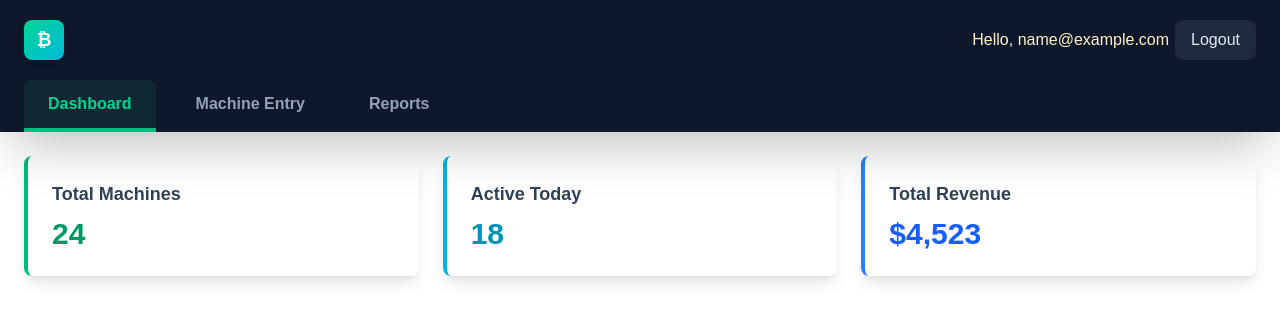
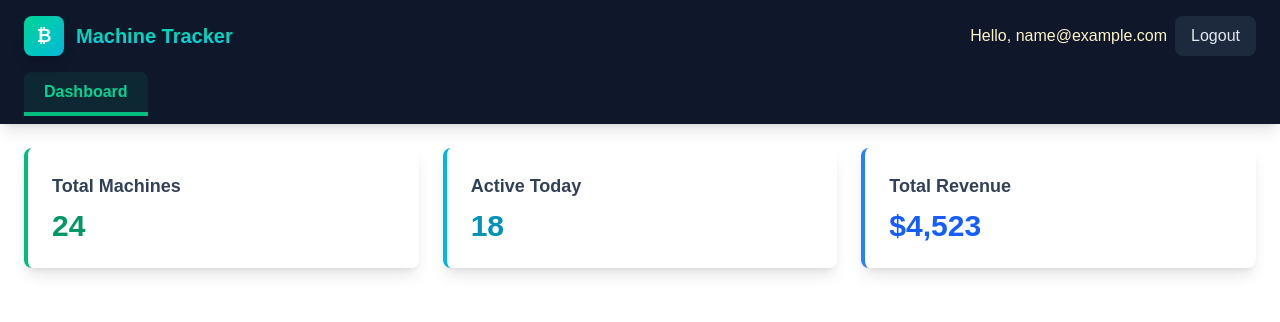
Before and after one commit to sumitsapkota75/cashflow-tracker-frontend, a Next.js app: page / in a window 1280 px wide. Shown: the top 322 px of the page. Built offline with nearby package versions, Linux system fonts and the light colour scheme; sample sign-in values are in the browser's storage.

Commit message:
fix: added loader for auth

```diff
--- a/app/(app)/components/Header.tsx
+++ b/app/(app)/components/Header.tsx
@@ -1,55 +1,86 @@
-"use client"; // Required for hooks like usePathname
+"use client";
 
-import { useAuth } from '@/app/context/AuthContext';
-import Link from 'next/link';
-import { usePathname } from 'next/navigation';
-
-const tabs = [
-  { name: "Dashboard", href: "/" },
-  { name: "Machine Entry", href: "/machines/open" },
-  { name: "Reports", href: "/machines/reports" },
-];
+import { useAuth } from "@/app/context/AuthContext";
+import Link from "next/link";
+import { usePathname, useRouter } from "next/navigation";
 
 export default function Header() {
-  const pathname = usePathname(); // Gets the current URL path
-  const { logout,user } = useAuth();
+  const { user, logout } = useAuth();
+  const pathname = usePathname();
+  const router = useRouter();
   console.log({user})
+
+  // Role-based tabs
+  const tabs = (() => {
+    switch (user?.role) {
+      case "OWNER":
+        return [
+          { name: "Dashboard", href: "/" },
+          { name: "Machine Entry", href: "/machines/open" },
+          { name: "Reports", href: "/machines/reports" },
+          { name: "Day Close", href: "/machines/day-close" },
+          { name: "Business Settings", href: "/business/settings" },
+        ];
+      case "MANAGER":
+        return [
+          { name: "Dashboard", href: "/" },
+          { name: "Machine Entry", href: "/machines/open" },
+          { name: "Reports", href: "/machines/reports" },
+          { name: "Day Close", href: "/machines/day-close" },
+        ];
+      case "EMPLOYEE":
+        return [
+          { name: "Dashboard", href: "/" },
+          { name: "Machine Entry", href: "/machines/open" },
+          { name: "Reports", href: "/machines/reports" },
+        ];
+      default:
+        return [{ name: "Dashboard", href: "/" }];
+    }
+  })();
+
   return (
-    <header className="bg-slate-900 shadow-2xl sticky top-0 z-50">
-      <div className="flex items-center justify-between px-6 py-5 ">
+    <header className="bg-slate-900 shadow-lg sticky top-0 z-50">
+      <div className="flex items-center justify-between px-6 py-4">
+        {/* Logo / Brand */}
         <div className="flex items-center space-x-3">
-          <div className="w-10 h-10 bg-linear-to-br from-emerald-400 to-cyan-500 rounded-lg flex items-center justify-center shadow-lg">
+          <div className="w-10 h-10 bg-gradient-to-br from-emerald-400 to-cyan-500 rounded-lg flex items-center justify-center shadow-lg">
             <span className="text-white font-bold text-lg">₿</span>
           </div>
-          <h1 className="text-xl font-bold bg-linear-to-b from-emerald-400 to-cyan-400 bg-clip-text text-transparent">
-            {user?.businessName}
+          <h1 className="text-xl font-bold text-transparent bg-clip-text bg-gradient-to-b from-emerald-400 to-cyan-400">
+            {user?.businessName || "Machine Tracker"}
           </h1>
         </div>
-        <div className='flex justify-center items-center gap-1.5'>
-          <div className='text-amber-100'>Hello, {user?.email}</div>
-          <Link
-          onClick={logout}
-            href="/login"
+
+        {/* User info + logout */}
+        <div className="flex items-center gap-2">
+          <span className="text-amber-100 text-sm md:text-base">
+            Hello, {user?.email}
+          </span>
+          <button
+            onClick={() => {
+              logout();
+              router.push('/login');
+            }}
             className="px-4 py-2 bg-slate-800 text-slate-200 rounded-lg hover:bg-slate-700 transition"
           >
             Logout
-          </Link>
+          </button>
         </div>
       </div>
 
-      <nav className="flex overflow-x-auto space-x-4 px-4 md:px-6">
+      {/* Scrollable tabs */}
+      <nav className="flex overflow-x-auto space-x-2 px-4 md:px-6 pb-2 scrollbar-thin scrollbar-thumb-slate-700 scrollbar-track-slate-900">
         {tabs.map((tab) => {
-          // Check if current path matches the tab link
           const isActive = pathname === tab.href;
-
           return (
             <Link
               key={tab.name}
               href={tab.href}
-              className={`px-6 py-3 text-sm md:text-base font-semibold transition-all duration-300 shrink-0 border-b-4 ${
+              className={`flex-shrink-0 px-5 py-2 text-sm md:text-base font-semibold border-b-4 transition-all duration-300 ${
                 isActive
-                  ? "bg-emerald-500/10 text-emerald-400 border-emerald-500 rounded-t-lg"
-                  : "text-slate-400 hover:text-slate-200 border-transparent hover:border-slate-600"
+                  ? "text-emerald-400 border-emerald-500 rounded-t-lg bg-emerald-500/10"
+                  : "text-slate-400 border-transparent hover:border-slate-600 hover:text-slate-200"
               }`}
             >
               {tab.name}
--- /dev/null
+++ b/app/(app)/components/Loader.tsx
@@ -0,0 +1,9 @@
+"use client";
+
+export default function Loader() {
+  return (
+    <div className="fixed inset-0 flex items-center justify-center bg-slate-900/50 z-50">
+      <div className="w-16 h-16 border-4 border-blue-600 border-t-transparent border-solid rounded-full animate-spin"></div>
+    </div>
+  );
+}
--- a/app/(app)/layout.tsx
+++ b/app/(app)/layout.tsx
@@ -1,17 +1,20 @@
 "use client"
 import Header from "./components/Header";
-import { AuthProvider } from "../context/AuthContext";
+import { AuthProvider, useAuth } from "../context/AuthContext";
 import "../globals.css";
+import Loader from "./components/Loader";
 
 export default function RootLayout({ children }: { children: React.ReactNode }) {
+  const { loading } = useAuth();
+  if (loading) return <Loader/>
   return (
-    <html lang="en">
+    <AuthProvider>
       <body className="bg-slate-50">
         <Header />
         <div className="flex">
-          <AuthProvider><main className="flex-1 p-4 md:p-6">{children}</main></AuthProvider>
+          <main className="flex-1 p-4 md:p-6">{children}</main>
         </div>
       </body>
-    </html>
+      </AuthProvider>
   );
 }
--- a/app/(app)/machines/reports/page.tsx
+++ b/app/(app)/machines/reports/page.tsx
@@ -1,6 +1,6 @@
 "use client";
 
-import { AuthGuard } from "@/app/(auth)/authGuard";
+import { AuthGuard } from "@/app/context/authGuard";
 import { useState, useMemo } from "react";
 
 type Entry = {
--- a/app/(app)/page.tsx
+++ b/app/(app)/page.tsx
@@ -1,4 +1,4 @@
-import { AuthGuard } from "../(auth)/authGuard";
+import { AuthGuard } from "../context/authGuard";
 
 export default function Dashboard() {
   return (
--- a/app/(auth)/login/page.tsx
+++ b/app/(auth)/login/page.tsx
@@ -42,6 +42,7 @@ export default function LoginPage() {
 
       const data = await res.json();
       await login(data.token);
+      setLoading(false)
       router.push("/"); // dashboard
     } catch (err) {
       setError("Server unreachable. Please try again.");
--- a/app/context/AuthContext.tsx
+++ b/app/context/AuthContext.tsx
@@ -1,6 +1,6 @@
 "use client";
 
-import { createContext, useContext, useState, ReactNode, useEffect } from "react";
+import { createContext, useContext, useState, useEffect } from "react";
 import { AuthState, AuthUser } from "../lib/auth";
 import { decodeJwt } from "../lib/jwt";
 
@@ -41,7 +41,7 @@ export function AuthProvider({ children }: { children: React.ReactNode }) {
     setState({ user, token, loading: false });
   }  , []);
 
-  function login(token: string) {
+  async function login(token: string) {
     const decoded = decodeJwt(token);
     if (!decoded) return;
 
@@ -55,6 +55,7 @@ export function AuthProvider({ children }: { children: React.ReactNode }) {
     localStorage.setItem("auth_token", token);
     setState({ user, token, loading: false });
   }
+
   function logout() {
     localStorage.removeItem("auth_token");
     setState({ user: null, token: null, loading: false });
```
Also changed, not shown: app/context/authGuard.tsx (renamed from app/(auth)/authGuard.tsx).
